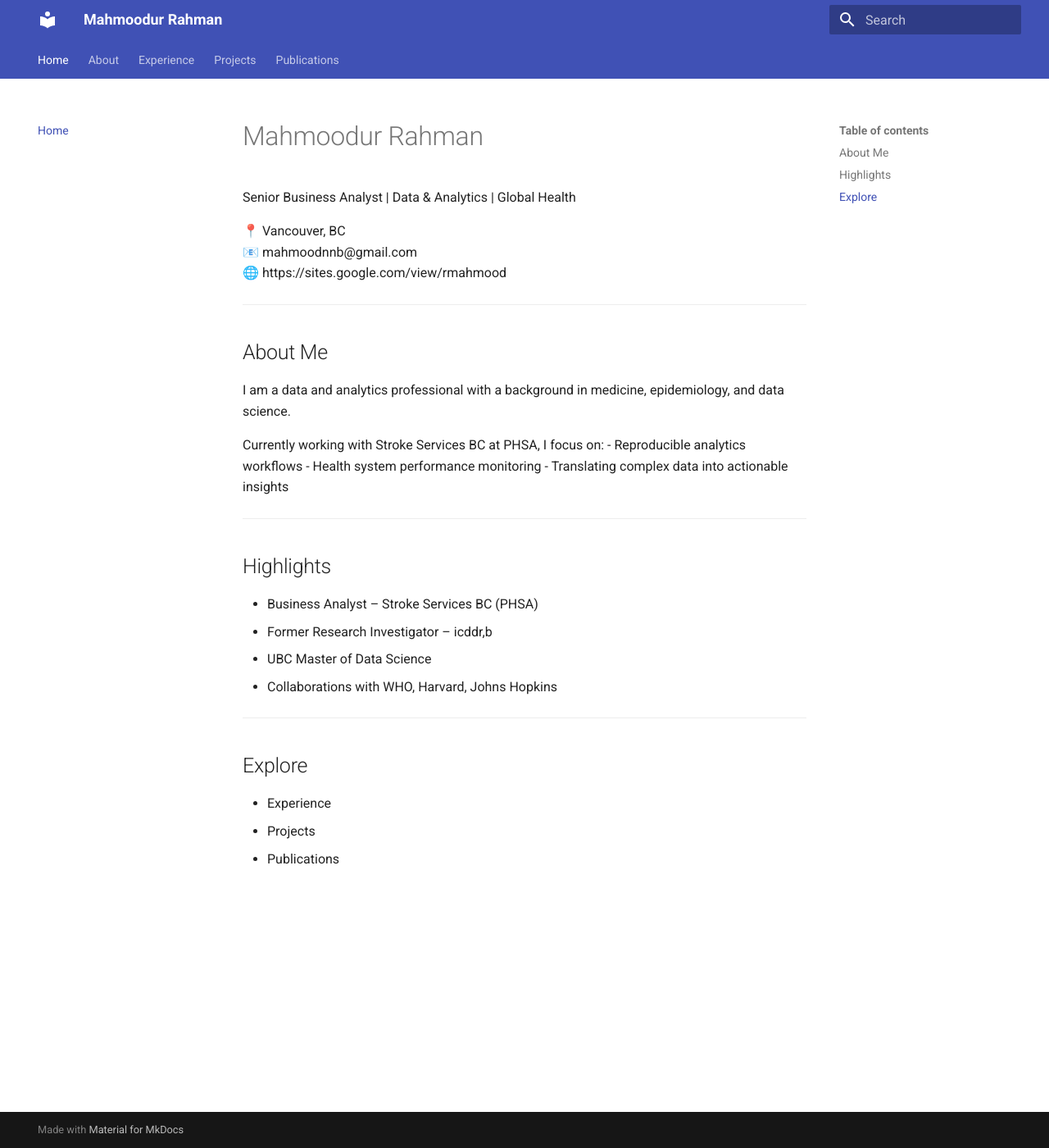
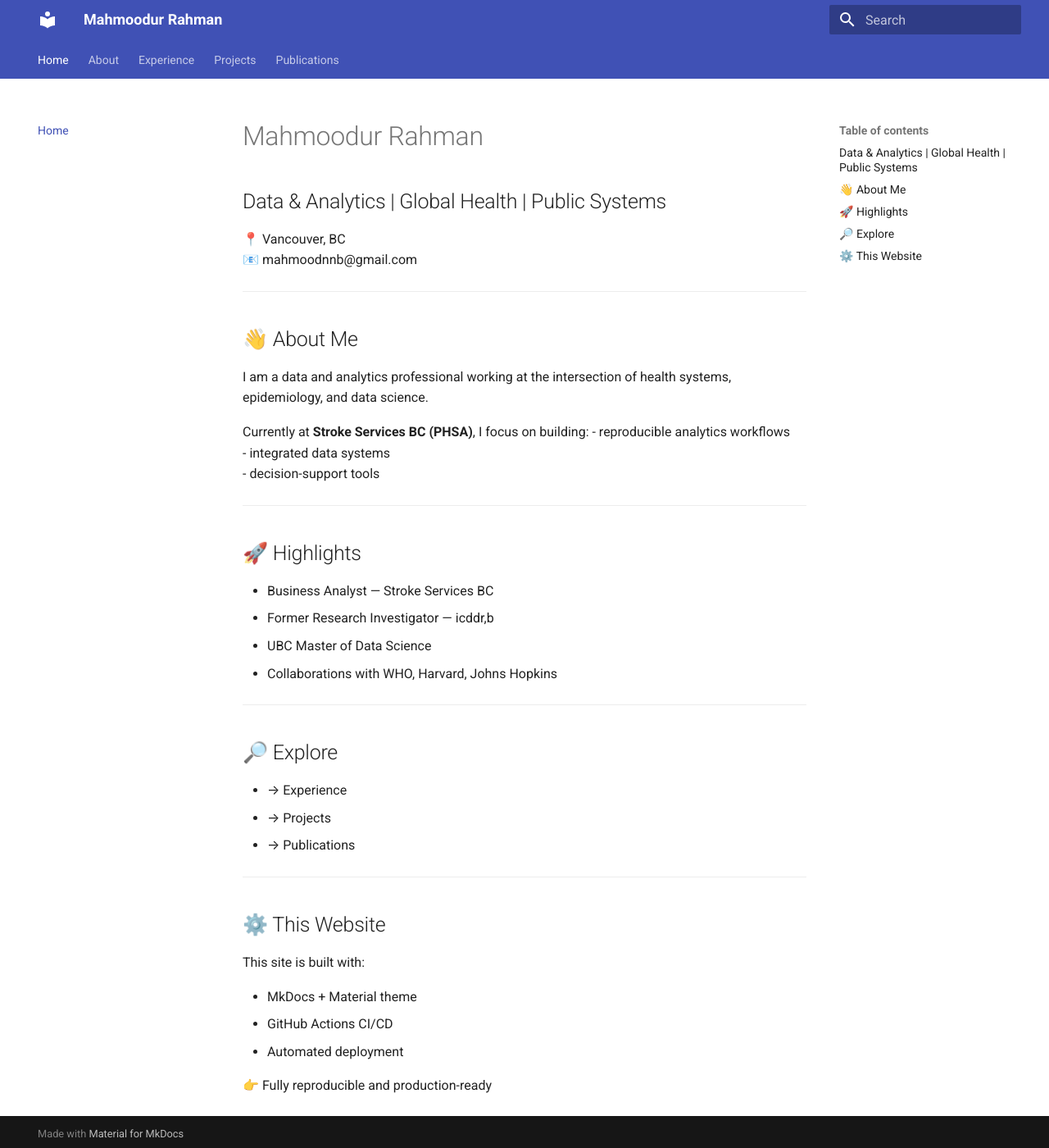
Before and after one commit to mahm00d27/mahm00d27.github.io, an MkDocs documentation site: the page built from docs/index.md, in a window 1280 px wide and 1400 px high. Shown: the whole window at 82% size. Built offline with MkDocs 1.6.1 and Material for MkDocs 9.7.7, drawn with Linux system fonts in a browser that asks for light colours.

Commit message:
Update index.md

```diff
--- a/docs/index.md
+++ b/docs/index.md
@@ -1,35 +1,46 @@
 # Mahmoodur Rahman
 
-Senior Business Analyst | Data & Analytics | Global Health
+## Data & Analytics | Global Health | Public Systems
 
 📍 Vancouver, BC
 📧 mahmoodnnb@gmail.com
-🌐 https://sites.google.com/view/rmahmood
 
 ---
 
-## About Me
+## 👋 About Me
 
-I am a data and analytics professional with a background in medicine, epidemiology, and data science.
+I am a data and analytics professional working at the intersection of health systems, epidemiology, and data science.
 
-Currently working with Stroke Services BC at PHSA, I focus on:
-- Reproducible analytics workflows
-- Health system performance monitoring
-- Translating complex data into actionable insights
+Currently at **Stroke Services BC (PHSA)**, I focus on building:
+- reproducible analytics workflows
+- integrated data systems
+- decision-support tools
 
 ---
 
-## Highlights
+## 🚀 Highlights
 
-- Business Analyst – Stroke Services BC (PHSA)
-- Former Research Investigator – icddr,b
+- Business Analyst — Stroke Services BC
+- Former Research Investigator — icddr,b
 - UBC Master of Data Science
 - Collaborations with WHO, Harvard, Johns Hopkins
 
 ---
 
-## Explore
+## 🔎 Explore
 
-- Experience
-- Projects
-- Publications
+- → Experience
+- → Projects
+- → Publications
+
+---
+
+## ⚙️ This Website
+
+This site is built with:
+
+- MkDocs + Material theme
+- GitHub Actions CI/CD
+- Automated deployment
+
+👉 Fully reproducible and production-ready
```
